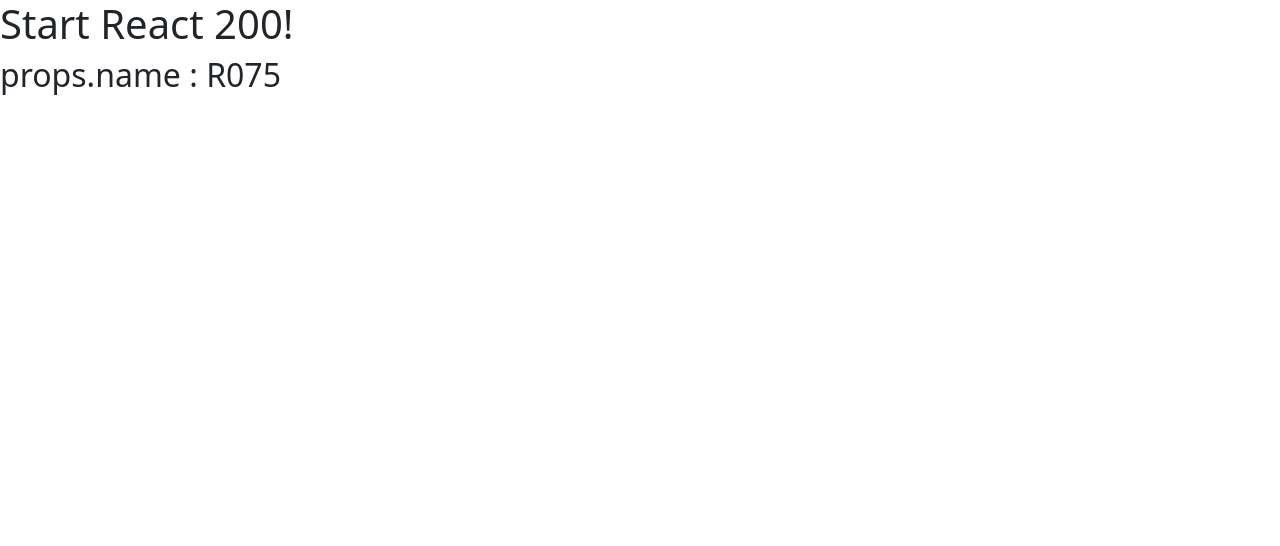
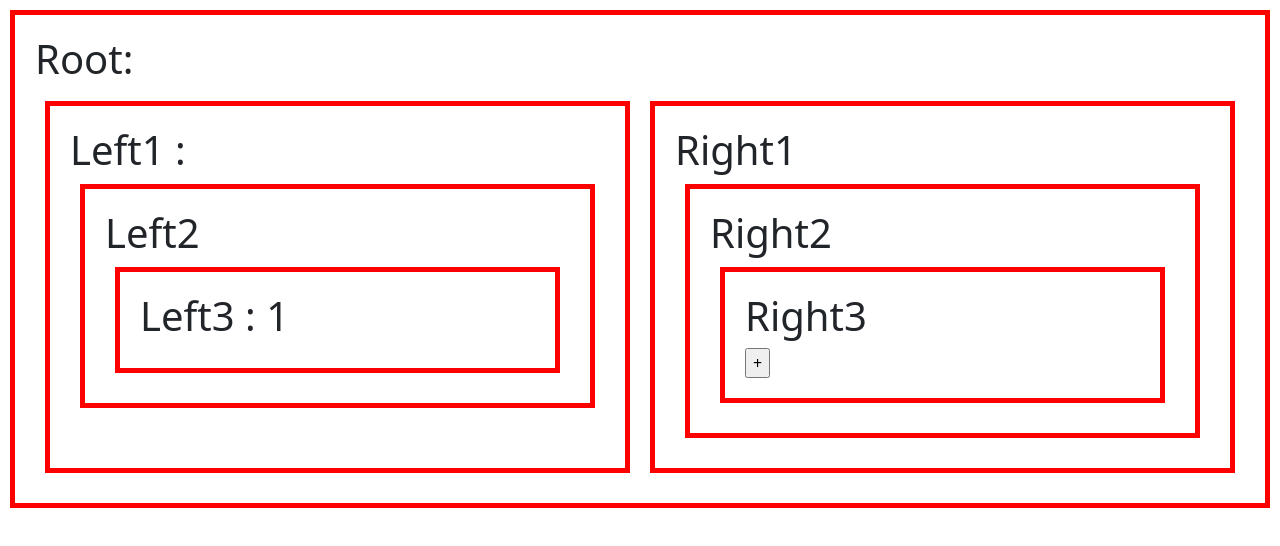
Before and after one commit to Kimsw5368/React.js, a React (Create React App) app: page / in a window 1280 px wide. Shown: the top 546 px of the page. Built offline with nearby package versions, Linux system fonts and the light colour scheme.

Commit message:
react-redux start

```diff
--- a/package.json
+++ b/package.json
@@ -10,8 +10,10 @@
     "bootstrap": "^5.1.3",
     "react": "^17.0.2",
     "react-dom": "^17.0.2",
+    "react-redux": "^7.2.6",
     "react-scripts": "5.0.0",
     "reactstrap": "^9.0.1",
+    "redux": "^4.1.2",
     "web-vitals": "^2.1.3"
   },
   "scripts": {
--- a/src/App.css
+++ b/src/App.css
@@ -1,13 +1,9 @@
-div {
-  background-color: rgb(162, 127, 243);
-  color: rgb(255, 255, 255);
-  padding: 40px;
-  text-align: center;
+#container, #container > div div {
+  border: 5px solid red;
+  margin: 10px;
+  padding: 20px;
 }
-
-h1 {
-  color: white;
-  background-color: #2efe2e;
-  padding: 10px;
-  font-family: 궁서;
+#grid {
+  display: grid;
+  grid-template-columns: 1fr 1fr;
 }
--- a/src/App.js
+++ b/src/App.js
@@ -1,14 +1,13 @@
-// import './App.css';
+import './App.css';
 import 'bootstrap/dist/css/bootstrap.css'
-import R075_ReactHoc from "./react200/components/R075_ReactHoc";
+import ReduxStart from "./React-Redux/ReduxStart";
 
 function App() {
   return (
     <>
-      <h1>Start React 200!</h1>
-      <R075_ReactHoc />
+      <ReduxStart />
     </>
-  );
+  )
 }
 
 export default App
--- /dev/null
+++ b/src/React-Redux/Left1.js
@@ -0,0 +1,14 @@
+import React from "react";
+import Left2 from "./Left2";
+
+const Left1 = (props) => {
+
+  return (
+    <div>
+      <h1>Left1 : </h1>
+      <Left2 />
+    </div>
+  )
+}
+
+export default Left1
--- /dev/null
+++ b/src/React-Redux/Left2.js
@@ -0,0 +1,14 @@
+import React from "react";
+import Left3 from "./Left3";
+
+const Left2 = (props) => {
+
+  return (
+    <div>
+      <h1>Left2 </h1>
+      <Left3 />
+    </div>
+  )
+}
+
+export default Left2
--- /dev/null
+++ b/src/React-Redux/Left3.js
@@ -0,0 +1,13 @@
+import React from "react";
+import {useSelector} from "react-redux";
+
+const Left3 = (props) => {
+  const number = useSelector((state) => state.number)
+  return (
+    <div>
+      <h1>Left3 : {number}</h1>
+    </div>
+  )
+}
+
+export default Left3
--- /dev/null
+++ b/src/React-Redux/ReduxStart.js
@@ -0,0 +1,36 @@
+import React, {useState} from "react";
+import Left1 from "./Left1";
+import Right1 from "./Right1";
+import { createStore } from "redux";
+import { Provider } from "react-redux";
+
+const reducer = (currentState, action) => {
+  if (currentState === undefined) {
+    return {
+      number : 1
+    }
+  }
+  const newState = {...currentState}
+  if (action.type === 'PLUS') {
+    newState.number++
+  }
+  return newState
+}
+
+const store = createStore(reducer)
+
+const ReduxStart = (props) => {
+  return (
+    <div id={'container'}>
+      <h1>Root: {}</h1>
+      <div id={'grid'}>
+        <Provider store={store}>
+          <Left1 />
+          <Right1 />
+        </Provider>
+      </div>
+    </div>
+  );
+}
+
+export default ReduxStart
--- /dev/null
+++ b/src/React-Redux/Right1.js
@@ -0,0 +1,14 @@
+import React from "react";
+import Right2 from "./Right2";
+
+const Right1 = (props) => {
+
+  return (
+    <div>
+      <h1>Right1</h1>
+      <Right2 />
+    </div>
+  )
+}
+
+export default Right1
--- /dev/null
+++ b/src/React-Redux/Right2.js
@@ -0,0 +1,14 @@
+import React from "react";
+import Right3 from "./Right3";
+
+const Right2 = (props) => {
+
+  return (
+    <div>
+      <h1>Right2</h1>
+      <Right3 />
+    </div>
+  )
+}
+
+export default Right2
--- /dev/null
+++ b/src/React-Redux/Right3.js
@@ -0,0 +1,15 @@
+import React from "react";
+import {useDispatch} from "react-redux";
+
+const Right3 = (props) => {
+
+  const dispatch = useDispatch()
+  return (
+    <div>
+      <h1>Right3</h1>
+      <input type="button" value={'+'} onClick={() => {dispatch({ type: 'PLUS' })}}/>
+    </div>
+  )
+}
+
+export default Right3
```
Also changed, not shown: 1 other file (tests, documents, lock files or other folders).
